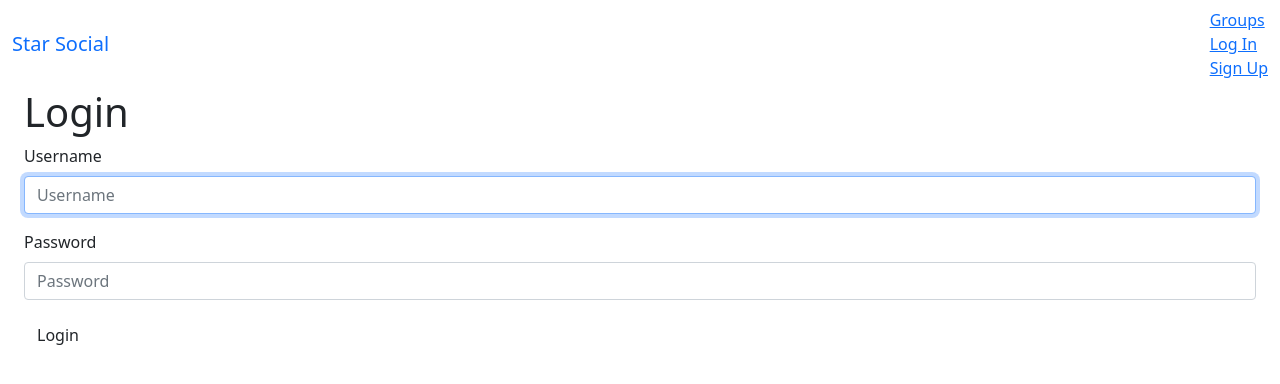
After one commit to Gauravkankotiya/Social-Media-Site, a Django app: page /accounts/login/ in a window 1280 px wide. The commit adds this page. Shown: the top 384 px of the page. Run offline with Django 3.2, Linux system fonts and the light colour scheme; some libraries are stand-ins or nearby versions.

Commit message:
my commit

```diff
--- /dev/null
+++ b/simplesocial/accounts/templates/accounts/login.html
@@ -0,0 +1,17 @@
+{% extends 'base.html' %}
+{% load bootstrap5 %}
+
+
+{% block content %}
+<div class="container-fluid">
+    <h1>Login</h1>
+    <form method="post">
+        {% csrf_token %}
+        {% bootstrap_form form %}
+        <input type="submit" name="" class="btn btn-default" value="Login">
+
+    </form>
+
+</div>
+
+{% endblock content %}
--- /dev/null
+++ b/simplesocial/accounts/urls.py
@@ -0,0 +1,16 @@
+from re import template
+from django.urls import path
+from django.contrib.auth import views as auth_views
+from . import views
+
+app_name = 'accounts'
+
+urlpatterns = [
+    path('login/',
+    auth_views.LoginView.as_view(template_name = 'accounts/login.html'),
+    name='login'),
+    path('logout/',auth_views.LogoutView.as_view(),name='logout'),
+    path('signup/',views.SignUp.as_view(),name='signup'),
+
+
+]
--- a/simplesocial/accounts/views.py
+++ b/simplesocial/accounts/views.py
@@ -5,4 +5,6 @@ from . import forms
 # Create your views here.
 
 class SignUp(CreateView):
-    pass
+    form_class = forms.UserCreateForm
+    success_url = reverse_lazy('login')
+    template_name ='accounts/signup.hmtl'
--- a/simplesocial/simplesocial/settings.py
+++ b/simplesocial/simplesocial/settings.py
@@ -38,6 +38,7 @@ INSTALLED_APPS = [
     'django.contrib.sessions',
     'django.contrib.messages',
     'django.contrib.staticfiles',
+    'bootstrap5',
     'accounts',
 ]
 
--- a/simplesocial/simplesocial/urls.py
+++ b/simplesocial/simplesocial/urls.py
@@ -20,4 +20,6 @@ from . import views
 urlpatterns = [
     path('admin/', admin.site.urls),
     path('',views.HomePage.as_view(),name='home'),
+    path('accounts/',include('accounts.urls',namespace='accounts')),
+    path('accounts/',include('django.contrib.auth.urls')), #this connect everything for authorization
 ]
--- a/simplesocial/templates/base.html
+++ b/simplesocial/templates/base.html
@@ -1,15 +1,43 @@
 <!DOCTYPE html>
+{% load static %}
 <html lang="en">
 <head>
     <meta charset="UTF-8">
     <meta http-equiv="X-UA-Compatible" content="IE=edge">
     <meta name="viewport" content="width=device-width, initial-scale=1.0">
-    <title>Base</title>
+    <title>Star Social</title>
+    <link href="https://cdn.jsdelivr.net/npm/bootstrap@5.0.2/dist/css/bootstrap.min.css" rel="stylesheet" integrity="sha384-EVSTQN3/azprG1Anm3QDgpJLIm9Nao0Yz1ztcQTwFspd3yD65VohhpuuCOmLASjC" crossorigin="anonymous">
+    <script src="https://cdn.jsdelivr.net/npm/bootstrap@5.0.2/dist/js/bootstrap.bundle.min.js" integrity="sha384-MrcW6ZMFYlzcLA8Nl+NtUVF0sA7MsXsP1UyJoMp4YLEuNSfAP+JcXn/tWtIaxVXM" crossorigin="anonymous"></script>
+
+    <link rel="stylesheet" href="{% static 'simplesocial/css/master.css' %}">
 </head>
 <body>
+      <nav class="navbar mynav" role="navigation" id="navbar">
+        <div class="container-fluid">
+            <a class='navbar-brand mynav' href="{% url 'home' %}">Star Social</a>
 
+            <ul class="nav navbar-nav navbar-right">
+                {% if user.is_authenticated %}
+                <li><a href="#">Post</a></li>
+                <li><a href="#">Groups</a></li>
+                <li><a href="#">Create Group</a></li>
+                <li><a href="{% url 'accounts:logout' %}">Log Out</a></li>
+                {% else %}
+                <li><a href="#">Groups</a></li>
+                <li><a href="{% url 'accounts:login' %}">Log In</a></li>
+                <li><a href="{% url 'accoutns:signup' %}">Sign Up </a></li>
+                {% endif %}
+            </ul>
+
+        </div>
+
+      </nav>
+
+<div class="container-fluid mycontent">
     {% block content %}
 
     {% endblock %}
+</div>
+
 </body>
 </html>
```
Also changed, not shown: simplesocial/accounts/forms.py (added, +16 -0 lines), simplesocial/accounts/templates/accounts/signup.html (added, +17 -0 lines).
